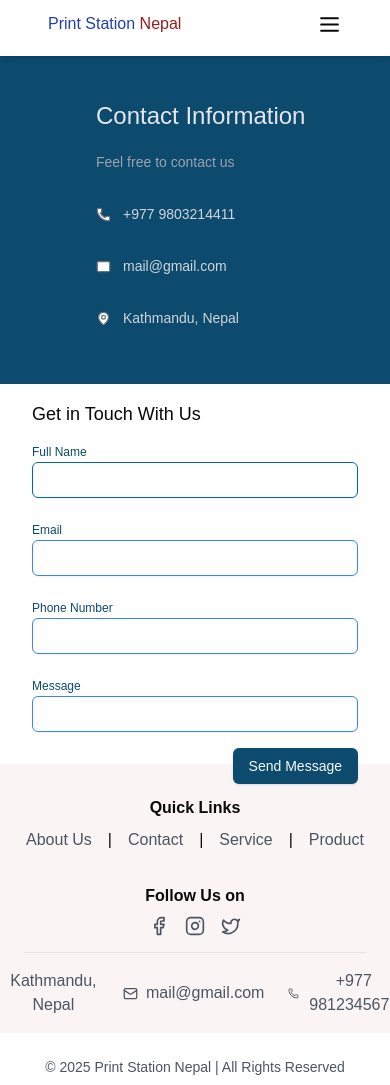
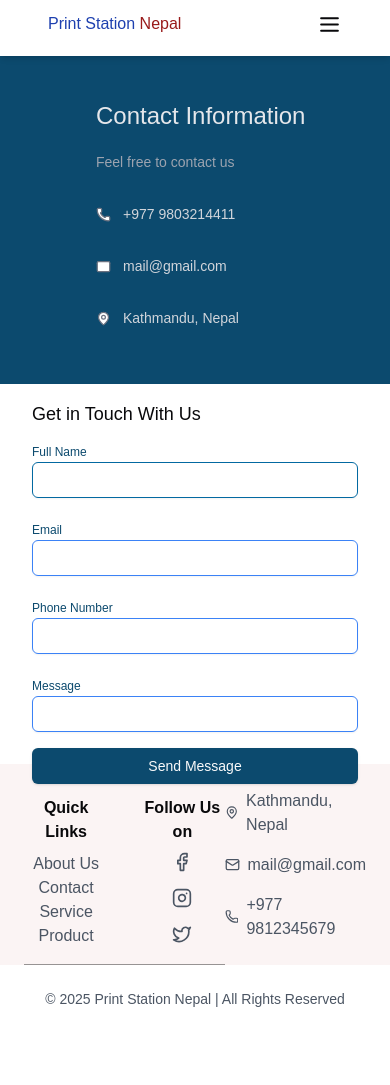
Before and after one commit to nelen-maharjan/print-station, a Next.js app: page /contact in a window 390 px wide. After the commit the page ends 1017 px from the top, so only its background shows below. Built offline with nearby package versions, Linux system fonts and the light colour scheme.

Commit message:
feat:make responsive

```diff
--- a/app/(main)/contact/page.tsx
+++ b/app/(main)/contact/page.tsx
@@ -6,12 +6,9 @@ const ContactInformation = () => {
   return (
     <>
       <div className="grid md:grid-cols-2 gap-4 py-8 md:mt-16">
-        <div className="bg-sky-900 md:rounded-r-3xl md:mr-[13rem]">
-          <div className="py-14 pl-24">
+        <div className="py-14 pl-24 bg-sky-900 md:rounded-r-3xl ">
           <h1 className="text-gray-200 text-2xl py-3">Contact Information</h1>
-            <p className="text-gray-400 text-sm py-2">
-              Feel free to contact us
-            </p>
+          <p className="text-gray-400 text-sm py-2">Feel free to contact us</p>
           <div className="space-y-8 mt-6">
             <p className="flex items-center gap-3 text-gray-300 text-sm">
               <Phone size={15} fill="white" className="text-gray-500" />{' '}
@@ -25,7 +22,6 @@ const ContactInformation = () => {
               <MapPin size={15} fill="white" className="text-gray-500" />{' '}
               Kathmandu, Nepal
             </p>
-            </div>
           </div>
         </div>
         <div className="mx-8">
@@ -48,7 +44,10 @@ const ContactInformation = () => {
                 <p className="text-sky-900 text-xs">Message</p>
                 <Input className="border-blue-500" />
               </span>
-              <Button variant="sendMessage" className="absolute right-0 mt-4">
+              <Button
+                variant="sendMessage"
+                className="absolute w-full md:w-36 right-0 mt-4"
+              >
                 Send Message
               </Button>
             </div>
--- a/app/(main)/page.tsx
+++ b/app/(main)/page.tsx
@@ -1,6 +1,7 @@
 'use client';
 
 import Services from '@/components/Services';
+import { Separator } from '@/components/ui/separator';
 import Image from 'next/image';
 
 const clients = [
@@ -19,8 +20,8 @@ export default function Home() {
       {/* Hero Section */}
 
       <section className="grid grid-cols-1 md:grid-cols-2 gap-8 px-6 py-16 bg-white">
-        <div className="space-y-6">
-          <h1 className="text-5xl font-bold leading-tight">
+        <div className="space-y-6 flex flex-col justify-center p-4">
+          <h1 className="text-6xl font-bold leading-tight">
             Bringing Your
             <span className="text-blue-600"> Ideas </span>
             to
@@ -32,29 +33,29 @@ export default function Home() {
             your vision into stunning reality
           </p>
         </div>
-        <div className="relative h-[400px]">
+        <div className="relative min-h-96">
           <Image
             src="/hero-image.png"
             alt="Printing machine"
             fill
-            className="object-cover rounded-lg"
+            className="object-cover rounded-l-3xl"
           />
         </div>
       </section>
 
       {/* Why Choose Us Section */}
-      <section className="grid grid-cols-1 md:grid-cols-2 gap-8 px-6 py-16 p-4 bg-[#FBF4F4]">
-        <div className="relative h-[500px]">
+      <section className="grid grid-cols-1 md:grid-cols-2  gap-8 px-6 py-16 p-4 bg-[#FBF4F4]">
+        <div className="relative min-h-96">
           <Image
             src="/second-img.jpeg"
             alt="Branded items"
             fill
-            className="object-cover rounded-lg"
+            className="object-cover "
           />
         </div>
-        <div className="space-y-6">
+        <div className="space-y-6 text-[#3F3D3D]">
           <p className="text-gray-600">
-            We
+            We{' '}
             <span className="text-blue-600 font-bold">
               Print Station <span className="text-red-600">Nepal</span>
             </span>
@@ -71,7 +72,7 @@ export default function Home() {
             exceed expectations.
           </p>
           <div className="mt-8">
-            <h2 className="text-3xl font-bold mb-6">
+            <h2 className="text-3xl font-bold mb-6 text-black">
               Why Choose <span className="text-red-600">Us</span>?
             </h2>
             <ul className="space-y-4">
@@ -91,11 +92,12 @@ export default function Home() {
           </div>
         </div>
       </section>
+      <Separator color="#C3C3C3" className="h-1" />
       <Services />
 
       <section className="px-6 py-16 bg-gray-50">
         <h2 className="text-3xl font-bold text-center mb-12">Our Clients</h2>
-        <div className="flex flex-wrap justify-center gap-12">
+        <div className="flex flex-wrap justify-center gap-12 overflow-auto">
           {clients.map((client, index) => (
             <div key={index} className="relative w-32 h-12">
               <Image
--- a/components/Footer.tsx
+++ b/components/Footer.tsx
@@ -14,33 +14,33 @@ import React from 'react';
 function Footer() {
   return (
     <>
-      <footer className="bg-[#FBF4F4] px-6 ">
-        <div className="max-w-6xl mx-auto">
-          <div className="grid grid-cols-1 md:grid-cols-2 gap-8 pb-4 border-b pt-8">
+      <footer className="bg-[#FBF4F4] px-6">
+        <div className="max-w-6xl mx-auto flex sm:flex-col justify-evenly">
+          <div className="grid  grid-cols-2 gap-8 pb-4 border-b border-black/40 pt-8">
             <div className="text-center">
               <h3 className="font-semibold mb-2">Quick Links</h3>
-              <div className="space-x-4">
+              <div className="gap-x-4 flex flex-col sm:flex-row justify-center items-center ">
                 <Link
                   href="/about"
                   className="text-gray-600 hover:text-blue-600"
                 >
                   About Us
                 </Link>
-                <span>|</span>
+                <span className="hidden sm:block">|</span>
                 <Link
                   href="/contact"
                   className="text-gray-600 hover:text-blue-600"
                 >
                   Contact
                 </Link>
-                <span>|</span>
+                <span className="hidden sm:block">|</span>
                 <Link
                   href="/services"
                   className="text-gray-600 hover:text-blue-600"
                 >
                   Service
                 </Link>
-                <span>|</span>
+                <span className="hidden sm:block">|</span>
                 <Link
                   href="/products"
                   className="text-gray-600 hover:text-blue-600"
@@ -51,26 +51,32 @@ function Footer() {
             </div>
             <div className="text-center">
               <h3 className="font-semibold mb-2">Follow Us on</h3>
-              <div className="space-x-4 flex justify-center items-center ">
+              <div className="gap-4 flex justify-center items-center flex-col sm:flex-row">
                 <a
-                  href="facebook.com"
+                  href="https://facebook.com"
+                  target="_blank"
                   className="text-gray-600 hover:text-blue-600"
                 >
                   <FacebookIcon size={20} />
                 </a>
                 <a
-                  href="Instagram.com"
+                  href="https://instagram.com"
+                  target="_blank"
                   className="text-gray-600 hover:text-blue-600"
                 >
                   <Instagram size={20} />
                 </a>
-                <a href="x.com" className="text-gray-600 hover:text-blue-600">
+                <a
+                  href="https://twitter.com"
+                  target="_blank"
+                  className="text-gray-600 hover:text-blue-600"
+                >
                   <Twitter size={20} />
                 </a>
               </div>
             </div>
           </div>
-          <div className="py-4 text-center justify-center space-x-6 flex text-gray-600">
+          <div className="py-4 text-left sm:text-center justify-center gap-4 flex flex-col sm:flex-row items-center  text-gray-600">
             <p className="flex items-center gap-2">
               <MapPin size={15} />
               <span>Kathmandu, Nepal</span>
--- a/components/Navbar.tsx
+++ b/components/Navbar.tsx
@@ -1,41 +1,72 @@
 'use client';
 
-import { HandHeart, Home, Info, Menu, MessageCircle } from "lucide-react";
-import Link from "next/link";
+import { HandHeart, Home, Info, Menu, MessageCircle } from 'lucide-react';
+import Link from 'next/link';
 import {
   DropdownMenu,
   DropdownMenuContent,
   DropdownMenuItem,
   DropdownMenuTrigger,
-} from "@/components/ui/dropdown-menu"
-
+} from '@/components/ui/dropdown-menu';
 
 const Navbar = () => {
   return (
     <div className="relative z-30">
       <div className="bg-white px-12 py-3 shadow-md flex justify-between fixed top-0 right-0 left-0">
-                <div className="text-red-800 md:text-lg text-base cursor-pointer"><span className="text-blue-800">Print Station</span> Nepal</div>
+        <Link
+          href="/"
+          className="text-red-800 md:text-lg text-base cursor-pointer"
+        >
+          <span className="text-blue-800">Print Station</span> Nepal
+        </Link>
         <div className="hidden md:flex space-x-12 cursor-pointer list-none text-gray-700 text-base">
-                    <Link href='/'><li>Home</li></Link>
-                    <Link href='/services'><li>Services</li></Link>
-                    <Link href='/about-us'><li>About Us</li></Link>
-                    <Link href='/contact'><li>Contact</li></Link>
+          <Link href="/">
+            <li>Home</li>
+          </Link>
+          <Link href="/services">
+            <li>Services</li>
+          </Link>
+          <Link href="/about-us">
+            <li>About Us</li>
+          </Link>
+          <Link href="/contact">
+            <li>Contact</li>
+          </Link>
         </div>
         <div className="md:hidden">
           <DropdownMenu>
-                        <DropdownMenuTrigger><Menu size={25} /></DropdownMenuTrigger>
+            <DropdownMenuTrigger>
+              <Menu size={25} />
+            </DropdownMenuTrigger>
             <DropdownMenuContent>
-                            <Link href='/'><DropdownMenuItem><Home size={15} /> Home</DropdownMenuItem></Link>
-                            <Link href='/services'><DropdownMenuItem><HandHeart size={15} /> Services</DropdownMenuItem></Link>
-                            <Link href='/about-us'><DropdownMenuItem><Info size={15} />About Us</DropdownMenuItem></Link>
-                            <Link href='/contact'><DropdownMenuItem><MessageCircle size={15} />Contact</DropdownMenuItem></Link>
+              <Link href="/">
+                <DropdownMenuItem>
+                  <Home size={15} /> Home
+                </DropdownMenuItem>
+              </Link>
+              <Link href="/services">
+                <DropdownMenuItem>
+                  <HandHeart size={15} /> Services
+                </DropdownMenuItem>
+              </Link>
+              <Link href="/about-us">
+                <DropdownMenuItem>
+                  <Info size={15} />
+                  About Us
+                </DropdownMenuItem>
+              </Link>
+              <Link href="/contact">
+                <DropdownMenuItem>
+                  <MessageCircle size={15} />
+                  Contact
+                </DropdownMenuItem>
+              </Link>
             </DropdownMenuContent>
           </DropdownMenu>
         </div>
       </div>
     </div>
-
   );
-}
+};
 
 export default Navbar;
--- a/components/Services.tsx
+++ b/components/Services.tsx
@@ -20,20 +20,20 @@ function Services() {
   return (
     <section className="px-6 py-16">
       <h2 className="text-3xl font-bold text-center mb-12">Our Services</h2>
-      <div className="grid grid-cols-1 md:grid-cols-4 gap-x-8">
+      <div className="grid grid-cols-1 sm:grid-cols-2 md:grid-cols-4 gap-x-12">
         {services.map((service, index) => (
           <Card
             key={index}
-            className={`overflow-hidden border-none shadow-none ${
+            className={`overflow-hidden border-none shadow-none  rounded-sm ${
               index % 2 !== 0 && 'mt-8'
             }`}
           >
-            <div className="relative h-48">
+            <div className="relative min-h-64">
               <Image
                 src="/service-img.png"
                 alt={service.name}
                 fill
-                className="object-cover rounded-md"
+                className="object-cover rounded-sm"
               />
             </div>
             <CardContent className="p-4">
```
Lines whose indentation alone changed are shown as unchanged.
